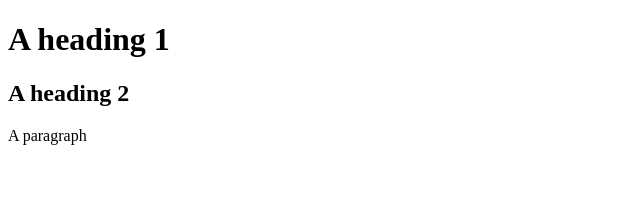
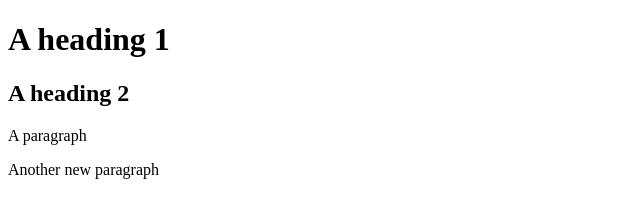
Before and after one commit to kvanderwarker4/assignment-1, a plain HTML site: page index.html in a window 1280 px wide. Shown: the whole page, without its empty margins (0-640 px from the left). Drawn offline with Linux system fonts and the light colour scheme.

Commit message:
Another paragraph

```diff
--- a/index.html
+++ b/index.html
@@ -9,5 +9,6 @@
         <h1>A heading 1</h1>
         <h2>A heading 2</h2>
         <p>A paragraph</p>
+        <p>Another new paragraph</p>
     </body>
 </html>
```
Lines whose indentation alone changed are shown as unchanged.
